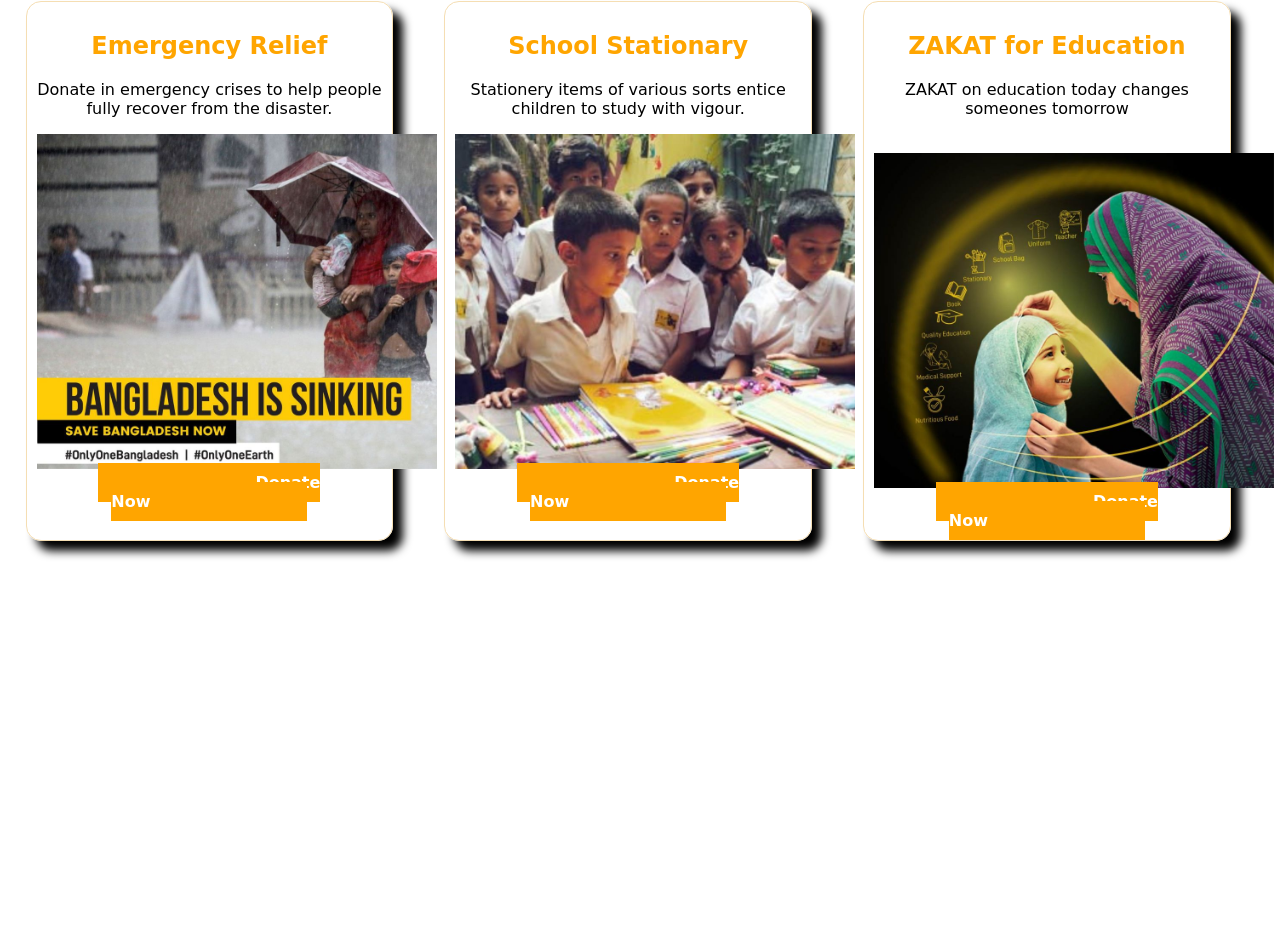
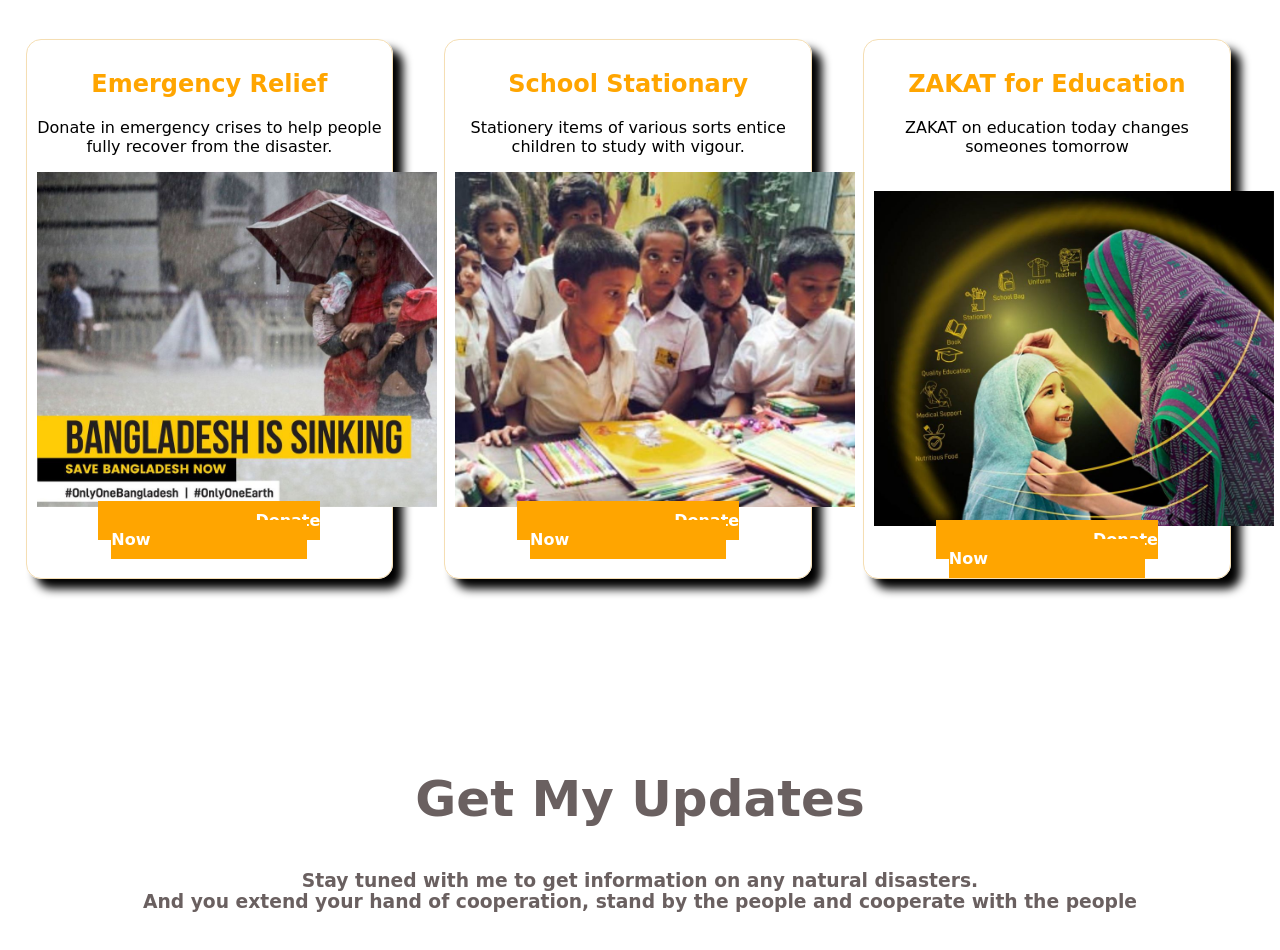
Before and after one commit to rafiulhasan1/JAAGO-Foundation, a plain HTML site: page index.html in a window 1280 px wide. Shown: the part 1916-2866 px from the top of the page. Before the commit the page ends 2607 px from the top, so only its background shows below. Drawn offline with Linux system fonts and the light colour scheme; a web font is replaced by a local one.

Commit message:
part 07 added

```diff
--- a/index.html
+++ b/index.html
@@ -16,7 +16,7 @@
         <div class="part-01">
             <h1 class="text-1"><span>Bangladesh</span> is sinking</h1>
             <h3 class="text-2">Save Bangladesh Now</h3>
-            <p>Before this cluster village life was very hard for people. Every year the area was flooded. <br> Now we feel there's no monsoon because we don't face any of the problems</p>
+            <p>Before this cluster village life was very hard for people. Every year the area was flooded. <br> Now we feel there's no monsoon because we don't face any of the problems</p><br><br>
             <a class="button-1" href="https://www.jaago.com.bd/" target="_blank">Donate Now</a>
         </div>
     </section>
@@ -95,5 +95,11 @@
             <a class="button-2" href="https://www.jaago.com.bd/" target="_blank">Donate Now</a>
         </div>
     </section>
+    <section>
+        <div class="part-05">
+            <h1 class="text-1">Get My Updates</h1>
+            <p><h3>Stay tuned with me to get information on any natural disasters. <br> And you extend your hand of cooperation, stand by the people and cooperate with the people</h3></p>
+        </div>
+    </section>
 </body>
 </html>
```
